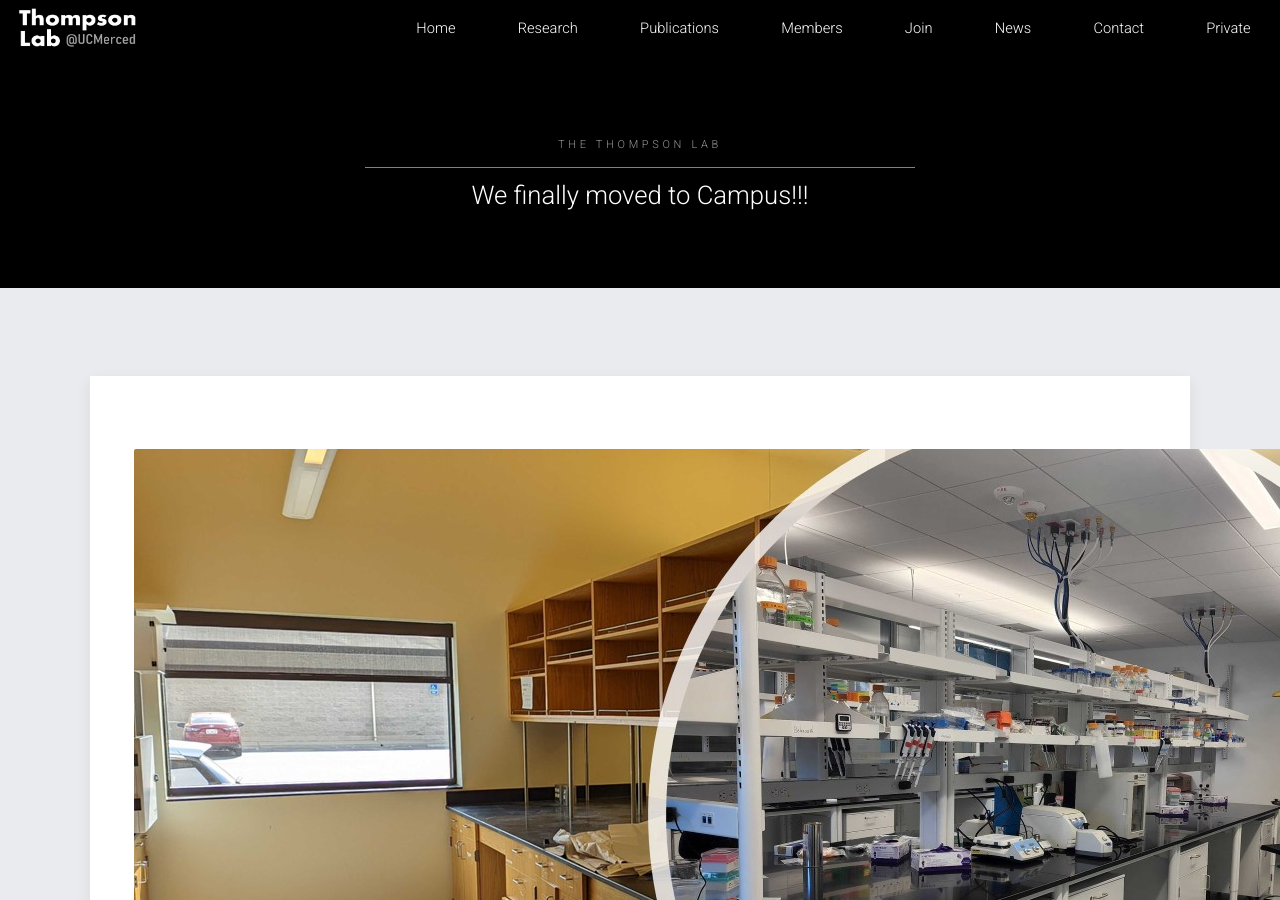
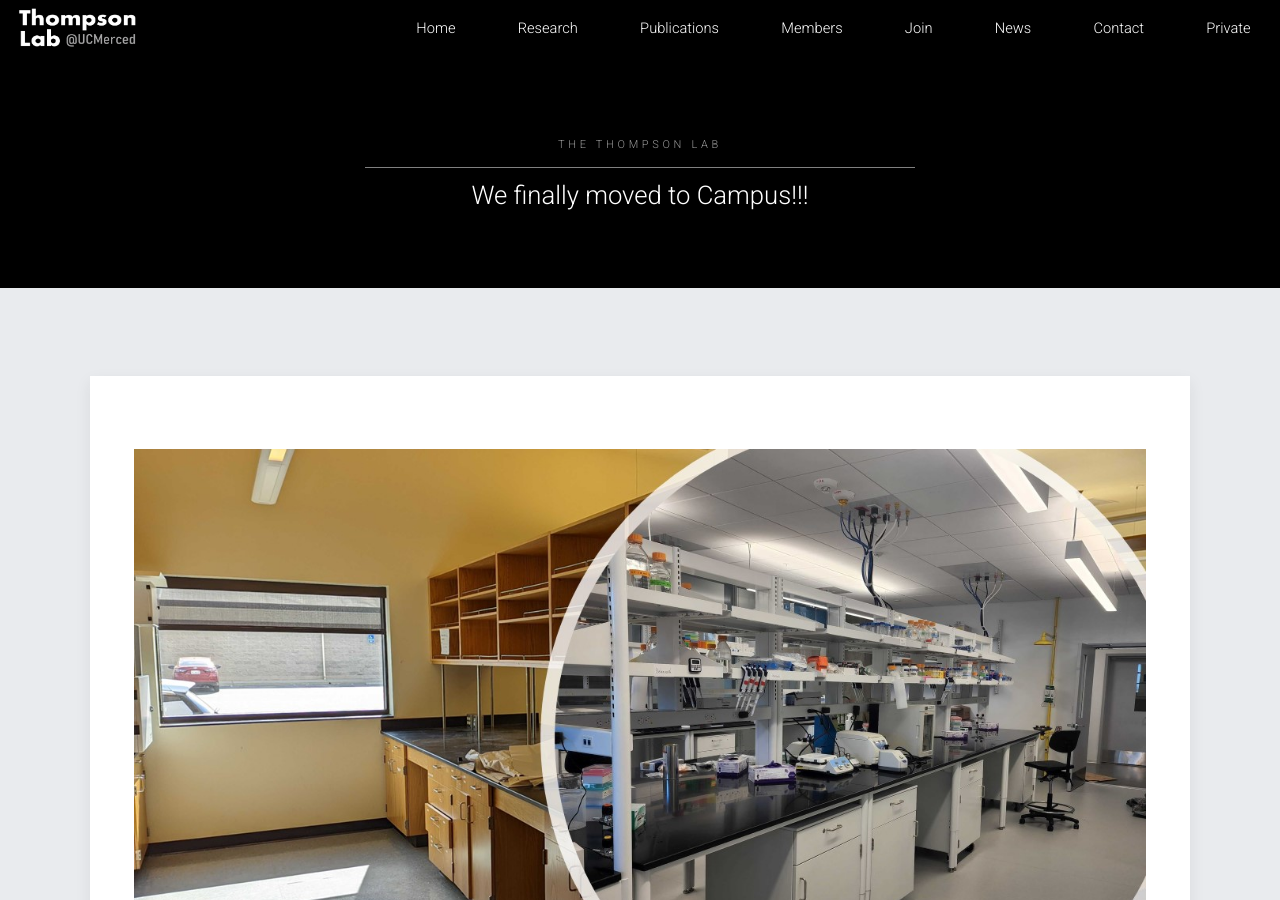
Before and after one commit to mthompson-lab/mthompson-lab.github.io, a Jekyll site: the page built from _posts/2022-08-09-We_Moved.md, in a window 1280 px wide and 900 px high. Built offline with Jekyll 4.4.1, drawn with Linux system fonts in a browser that asks for light colours.

Commit message:
Update 2022-08-09-We_Moved.md
fix image format

```diff
--- a/_posts/2022-08-09-We_Moved.md
+++ b/_posts/2022-08-09-We_Moved.md
@@ -4,7 +4,8 @@ author: Behnoush Seifinoferest
 layout: pages
 group: news
 ---
-<img class="image" src="/images/2022.08.09_Moving.jpg">
+<span class="image fit"><img src="/images/2022.08.09_Moving.jpg" alt="" class="img-responsive"></span>
+
 
 The Thompson lab has done a lot of work in the UC Merced Castle Facility in Atwater, but it's time for us to move to UC Merced's main
 campus. We moved our lab to Biomedical Sciences and Physics (BSP) building, Room 292. Contact us there ;).
```
